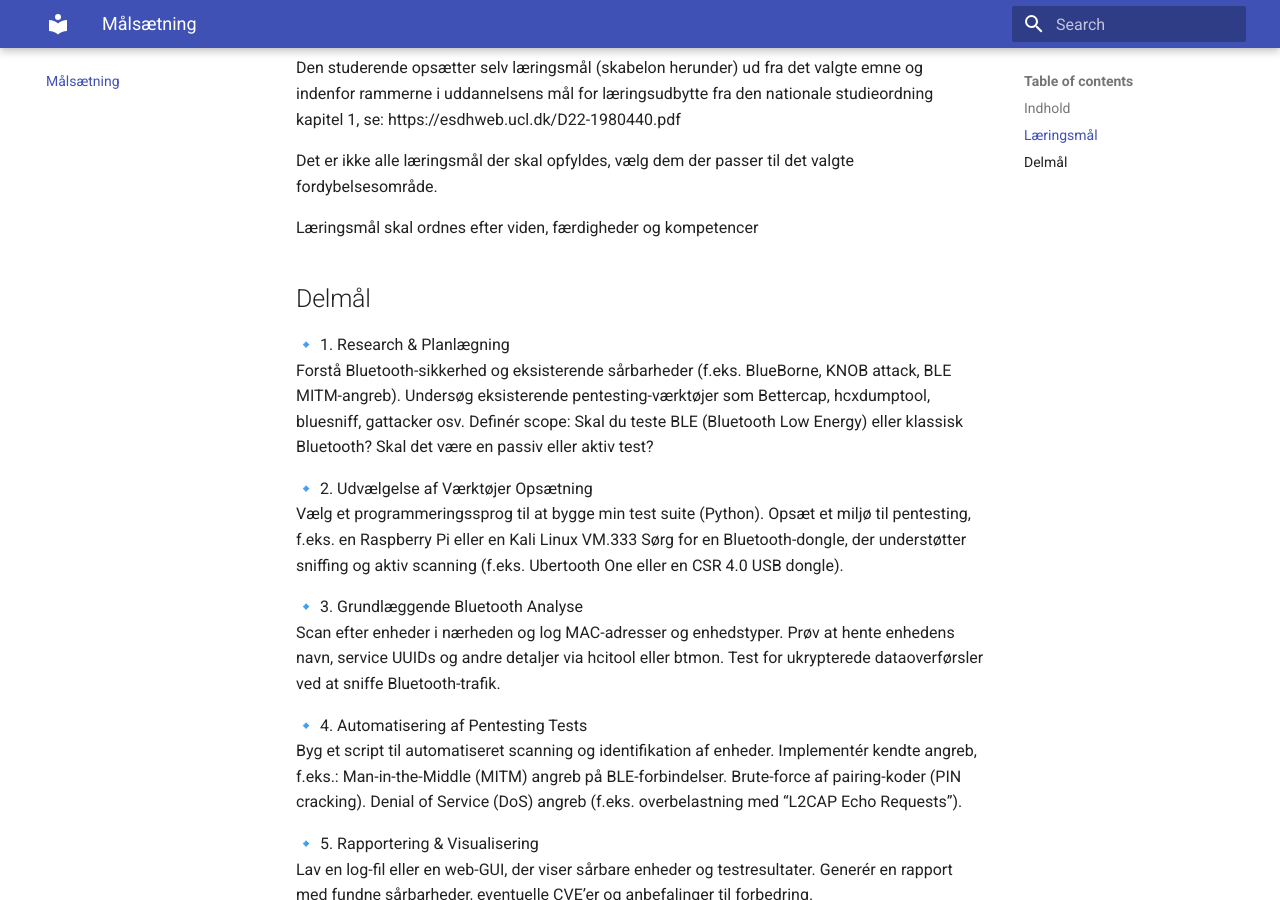
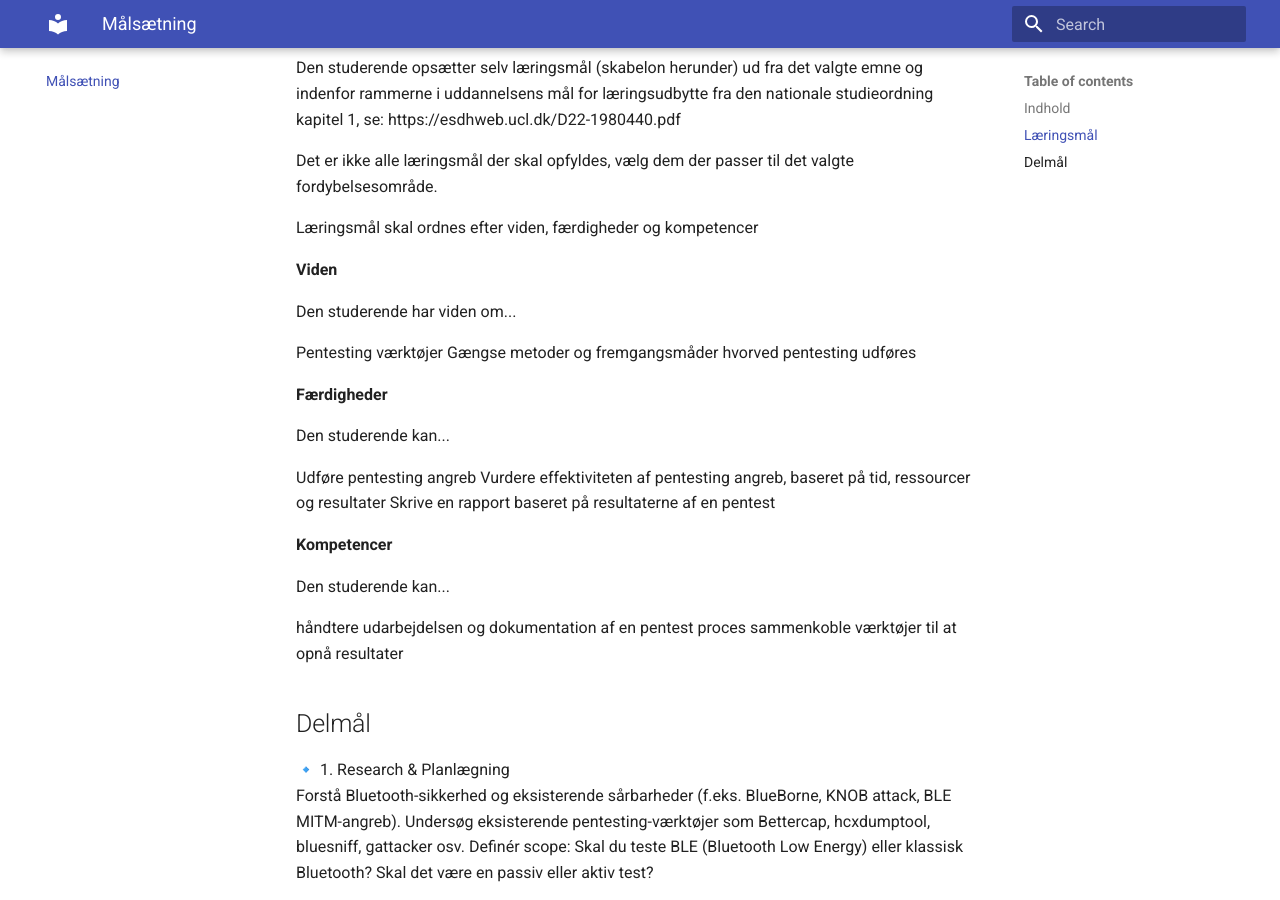
Before and after one commit to Efily/E25-Projekt, an MkDocs documentation site: the page built from docs/maalsaetning.md, in a window 1280 px wide and 900 px high, scrolled down 551 px. Built offline with MkDocs 1.6.1 and Material for MkDocs 9.7.7, drawn with Linux system fonts in a browser that asks for light colours.

Commit message:
Update maalsaetning.md

```diff
--- a/docs/maalsaetning.md
+++ b/docs/maalsaetning.md
@@ -14,6 +14,28 @@ Den studerende opsætter selv læringsmål (skabelon herunder) ud fra det valgte
 Det er ikke alle læringsmål der skal opfyldes, vælg dem der passer til det valgte fordybelsesområde.
 
 Læringsmål skal ordnes efter viden, færdigheder og kompetencer
+
+**Viden**
+
+Den studerende har viden om...
+
+Pentesting værktøjer
+Gængse metoder og fremgangsmåder hvorved pentesting udføres
+
+**Færdigheder**
+
+Den studerende kan...
+
+Udføre pentesting angreb
+Vurdere effektiviteten af pentesting angreb, baseret på tid, ressourcer og resultater
+Skrive en rapport baseret på resultaterne af en pentest
+
+**Kompetencer**
+
+Den studerende kan...
+
+håndtere udarbejdelsen og dokumentation af en pentest proces
+sammenkoble værktøjer til at opnå resultater
 
 ##Delmål
 
```
